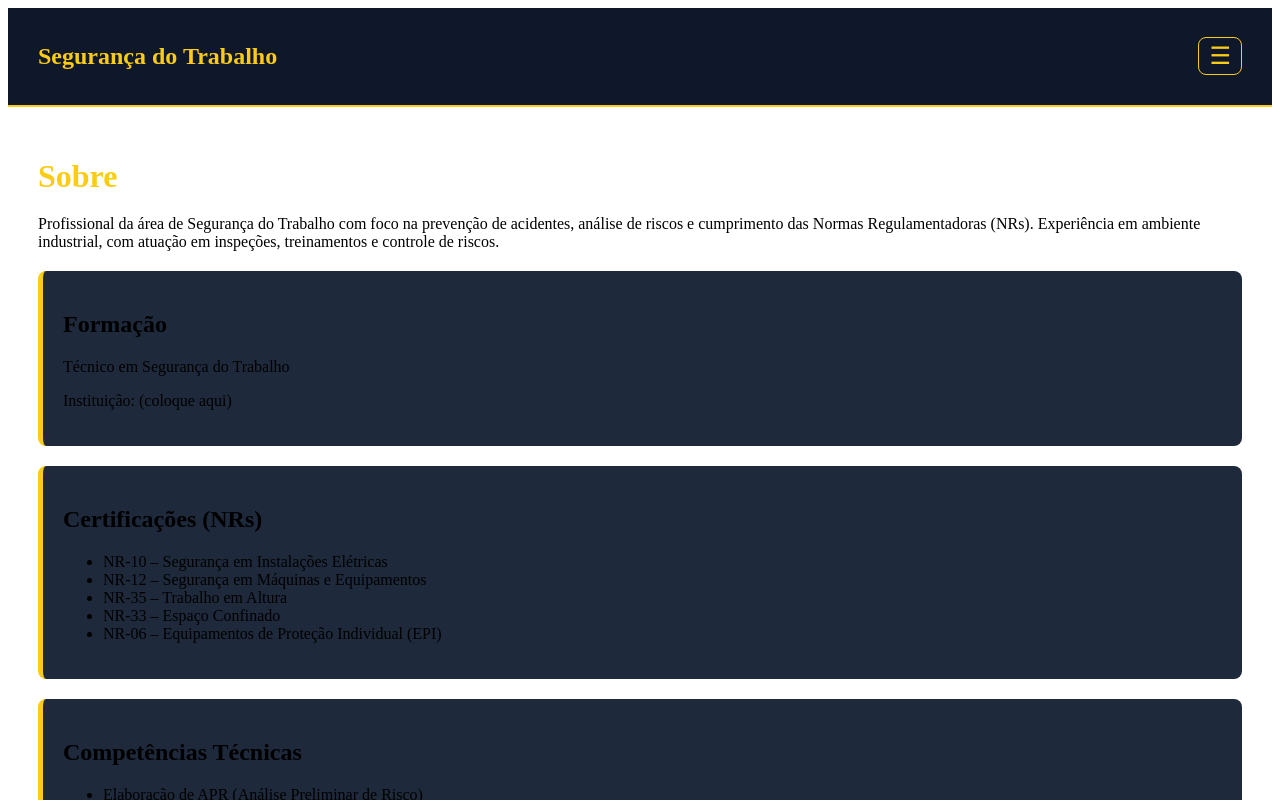
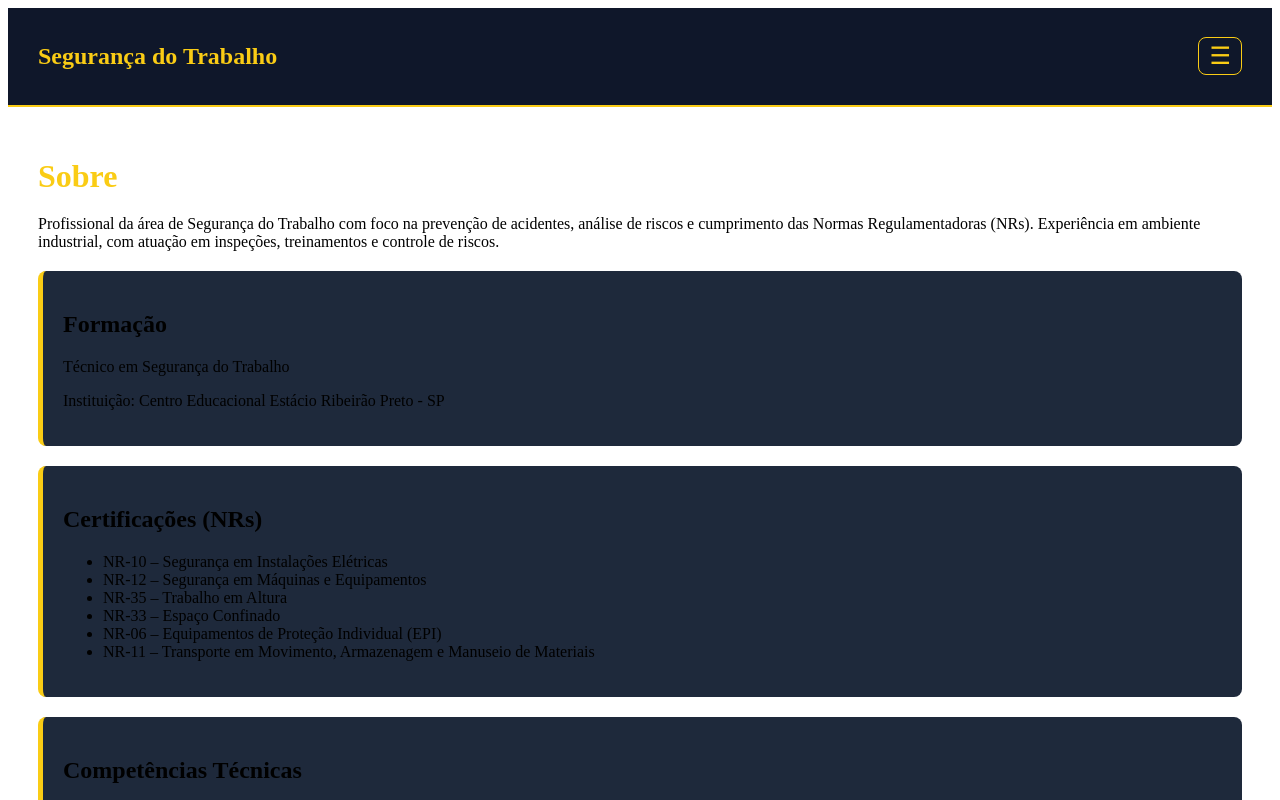
Before and after one commit to williams4803/portfolio-seguranca-trabalho, a React (Vite) app in the folder frontend/: page /sobre in a window 1280 px wide. Shown: the top 800 px of the page. Built offline with nearby package versions, Linux system fonts and the light colour scheme; the HTML template or start-up script is replaced by a standard one.

Commit message:
atualização do portfólio

```diff
--- a/frontend/src/pages/sobre.jsx
+++ b/frontend/src/pages/sobre.jsx
@@ -13,7 +13,7 @@ function Sobre() {
       <div style={styles.card}>
         <h2>Formação</h2>
         <p>Técnico em Segurança do Trabalho</p>
-        <p>Instituição: (coloque aqui)</p>
+        <p>Instituição: Centro Educacional Estácio Ribeirão Preto - SP</p>
       </div>
 
       {/* CERTIFICAÇÕES */}
@@ -26,6 +26,7 @@ function Sobre() {
           <li>NR-35 – Trabalho em Altura</li>
           <li>NR-33 – Espaço Confinado</li>
           <li>NR-06 – Equipamentos de Proteção Individual (EPI)</li>
+          <li>NR-11 – Transporte em Movimento, Armazenagem e Manuseio de Materiais</li>
         </ul>
       </div>
 
```
